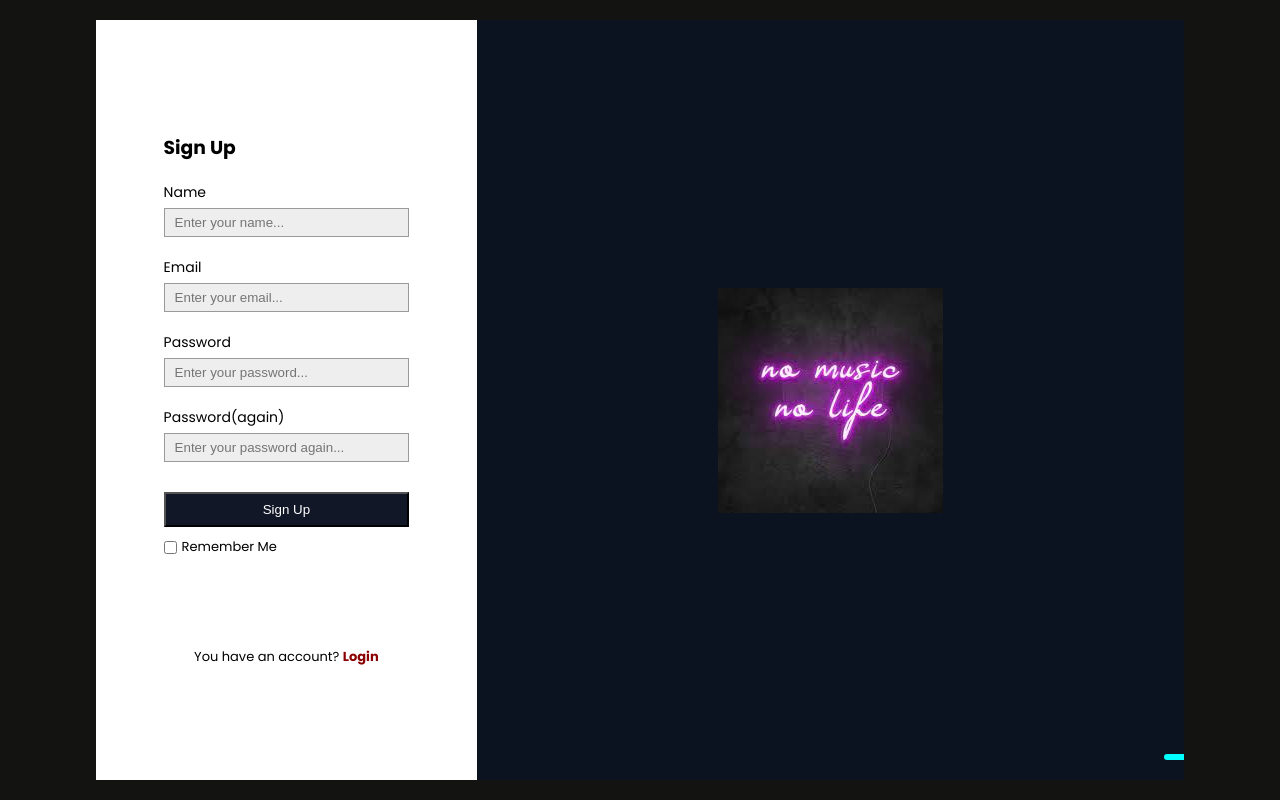
After one commit to Zeynepselcen/Music-Platform, a PHP site: page /signup.php in a window 1280 px wide. The commit adds this page. Run offline with PHP 8.4, Linux system fonts and the light colour scheme.

Commit message:
php eklemeleri
Co-Authored-By: meltemcap <123328871+meltemcap@users.noreply.github.com>

```diff
--- /dev/null
+++ b/Music-Platform/database_conn.php
@@ -0,0 +1,19 @@
+<?php
+
+$server_name = "localhost";
+$user_name = "root";
+$user_password = '';
+$database_name = "login_user";
+
+$con = mysqli_connect($server_name, $user_name, $user_password, $database_name);
+
+if (!$con) {
+    die ('Connection failed:'  .mysql_error());
+}
+
+// else {
+//     echo (" Database Succesfully Connected");
+// }
+
+
+?>
--- /dev/null
+++ b/Music-Platform/signup.php
@@ -0,0 +1,85 @@
+<?php
+
+session_start();
+
+include('database_conn.php');
+
+$msg = false;
+if($_SERVER['REQUEST_METHOD'] == 'POST') {
+    $user_name = $_POST['user_name'];
+    $user_email = $_POST['user_email'];
+    $user_password = $_POST['user_password'];
+    $user_re_password = $_POST['user_re_password'];
+
+    if (!empty($user_name) && !empty($user_email) && !empty($user_password) && !is_numeric($user_name)) {
+        if ($user_password === $user_re_password) {
+            $query = "insert into users (name, email, password) VALUES ('$user_name', '$user_email', '$user_password')";
+            mysqli_query($con, $query);
+            header("Location: login.php");
+        } else {
+            $msg  = "Password Not Match";
+        };
+
+    };
+}
+
+?>
+
+
+
+
+<!DOCTYPE html>
+<html lang="en">
+  <head>
+    <meta charset="UTF-8">
+    <meta name="viewport" content="width=device-width, initial-scale=1.0">
+    <meta http-equiv="X-UA-Compatible" content="ie=edge">
+    <title>My Music Website || Sign Up</title>
+    <link rel="stylesheet" href="style.css">
+    <link rel="stylesheet" href="https://cdn.jsdelivr.net/npm/bootstrap-icons@1.10.5/font/bootstrap-icons.css">
+  </head>
+  <body>
+    <header>
+            <div class="left_bx1">
+                <div class="content">
+                  <form action="#" method="POST">
+                    <h3>Sign Up</h3>
+                    <div class="card">
+                        <label for="name">Name</label>
+                        <input type="text" name="user_name" placeholder="Enter your name..." required>
+                    </div>
+                    <div class="card">
+                        <label for="email">Email</label>
+                        <input type="email" name="user_email" placeholder="Enter your email..." required>
+                    </div>
+                    <div class="card">
+                        <label for="password">Password</label>
+                        <input type="password" name="user_password" placeholder="Enter your password..." required>
+                    </div>
+                    <div class="card">
+                        <label for="re-password">Password(again)</label>
+                        <input type="password" name="user_re_password" placeholder="Enter your password again..." required>
+                    </div>
+                    <input type="submit" value="Sign Up" class="submit">
+                    <div class="check">
+                        <input type="checkbox"> <span>Remember Me</span>
+                    </div>
+                    <p>You have an account? <a href="login.php">Login</a></p>
+                  </form>
+                </div>
+            </div>
+            <div class="right_bx1">
+                <img src="img/no.jpeg" alt="">
+                <?php
+                if($msg){
+                  echo('<h3>'.$msg.'</h3>');
+
+                }
+                ?>
+                <h3></h3>
+            </div>
+
+    </header>
+
+  </body>
+</html>
--- a/Music-Platform/style.css
+++ b/Music-Platform/style.css
@@ -655,3 +655,111 @@ header .song_side .popular_artists .item li img{
  border-radius: 50%;
  position: absolute;
 }
+
+
+/* Login and Sign Up System Start */
+
+header .left_bx1 , .right_bx1{
+
+    position: relative;
+    width: 65%;
+    height: 100%;
+    /*border: 1px solid #ffffff; */
+    background: #0b1320;
+    display: flex;
+    align-items: center;
+    justify-content: center;
+
+}
+
+header .left_bx1{
+    width: 35%;
+    background: white;
+    box-shadow: 5px 0px 2px #090f1f;
+
+}
+
+
+header .left_bx1 .content{
+    width: 75%;
+    height: auto;
+    /*border: 1px solid #000;*/
+    padding: 25px 20px;
+    background: #fff;
+
+
+}
+
+
+header .left_bx1 .content .card{
+    width: 100%;
+    display: flex;
+    align-items: flex-start;
+    flex-direction: column;
+    justify-content: center;
+    margin-top: 20px;
+
+}
+
+
+header .left_bx1 .content .card label{
+    font-size: 14px;
+
+}
+
+
+header .left_bx1 .content .card input{
+    width: 100%;
+    padding: 6px 10px;
+    border: 1px solid rgb(154 ,154 , 154);
+    background: rgb(238, 238 ,238);
+    margin-top: 5px;
+}
+
+
+header .left_bx1 .content .submit{
+    margin-top: 30px;
+    padding: 8px 20px;
+    color: #fff;
+    background: #111727;
+    width: 100%;
+    cursor: pointer;
+
+}
+
+header .left_bx1 .content .check{
+    display: flex;
+    align-items: center;
+    margin-top: 10px;
+}
+
+
+header .left_bx1 .content .check  span{
+    margin-left: 5px;
+    font-size: 13px;
+}
+
+
+header .left_bx1 .content p{
+    margin-top: 90px;
+    text-align: center;
+    font-size: 13px;
+}
+
+
+header .left_bx1 .content p a{
+    text-decoration: none;
+    color: darkred;
+    font-weight: bold;
+}
+
+header .right_bx1 h3{
+    position: absolute;
+    background: aqua;
+    color: #000;
+    right: 0px;
+    bottom: 20px;
+    padding: 3px 10px;
+    font-size: 13px;
+    border-radius: 5px 0px 0px 5px;
+}
```
Also changed, not shown: Music-Platform/app.js (+60 -14 lines), Music-Platform/login.php (added, +78 -0 lines), Music-Platform/logout.php (added, +9 -0 lines), Music-Platform/web.php (renamed from Music-Platform/web.html, +28 -23 lines).
